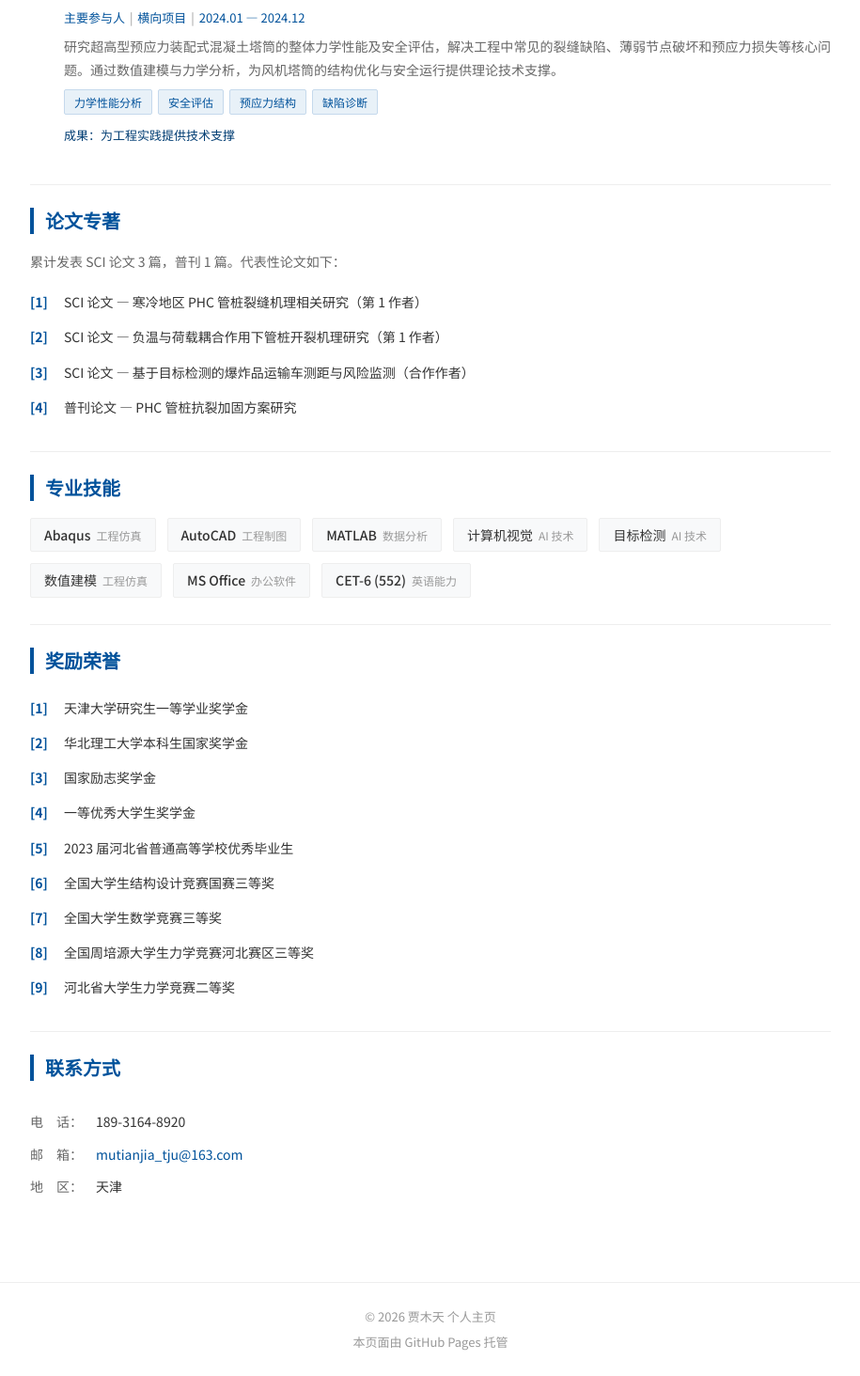
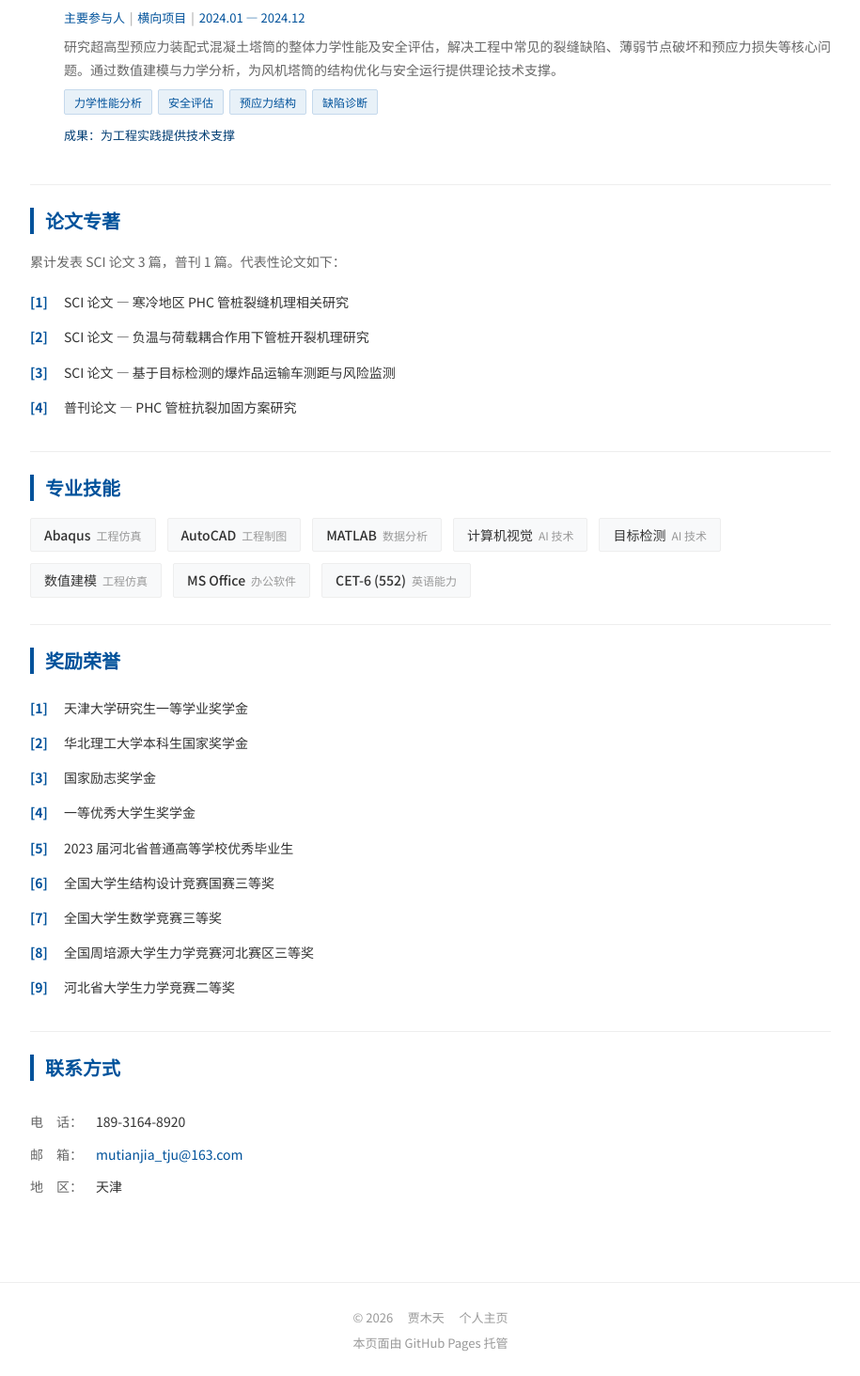
Before and after one commit to Mutian330/personal-website, a React (Vite) app: page / in a window 1280 px wide. Shown: the part 1948-3412 px from the top of the page at 94% size, without its empty margins (182-1097 px from the left). Built offline with nearby package versions, Linux system fonts and the light colour scheme.

Commit message:
ui: 论文专著去掉作者标注，页脚等距分段
论文专著：去掉"（第 1 作者）"、"（合作作者）"标注
页脚：分段用 inline-flex + gap=1.2em，让三段间距等距

```diff
--- a/src/App.css
+++ b/src/App.css
@@ -452,6 +452,16 @@ img {
   margin-top: 4px;
 }
 
+.academic-footer__main {
+  display: inline-flex;
+  align-items: center;
+  gap: 1.2em;
+}
+
+.academic-footer__main > span {
+  white-space: nowrap;
+}
+
 /* ===== 响应式 ===== */
 @media (max-width: 768px) {
   .academic-brandbar__inner {
--- a/src/components/AcademicPage.jsx
+++ b/src/components/AcademicPage.jsx
@@ -209,7 +209,11 @@ export default function AcademicPage() {
 
       {/* 页脚 */}
       <footer className="academic-footer">
-        <p>© 2026 贾木天 个人主页</p>
+        <p className="academic-footer__main">
+          <span>© 2026</span>
+          <span>贾木天</span>
+          <span>个人主页</span>
+        </p>
         <p className="academic-footer__sub">本页面由 GitHub Pages 托管</p>
       </footer>
     </div>
--- a/src/data/content.js
+++ b/src/data/content.js
@@ -46,9 +46,9 @@ export const researchDirections = [
 ]
 
 export const publications = [
-  'SCI 论文 — 寒冷地区 PHC 管桩裂缝机理相关研究（第 1 作者）',
-  'SCI 论文 — 负温与荷载耦合作用下管桩开裂机理研究（第 1 作者）',
-  'SCI 论文 — 基于目标检测的爆炸品运输车测距与风险监测（合作作者）',
+  'SCI 论文 — 寒冷地区 PHC 管桩裂缝机理相关研究',
+  'SCI 论文 — 负温与荷载耦合作用下管桩开裂机理研究',
+  'SCI 论文 — 基于目标检测的爆炸品运输车测距与风险监测',
   '普刊论文 — PHC 管桩抗裂加固方案研究'
 ]
 
```
